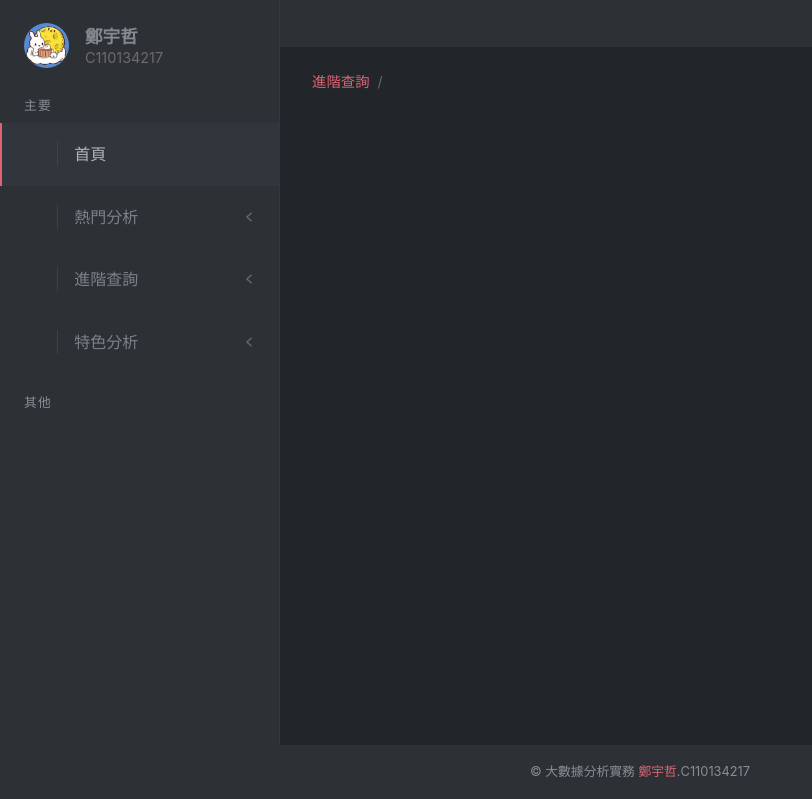
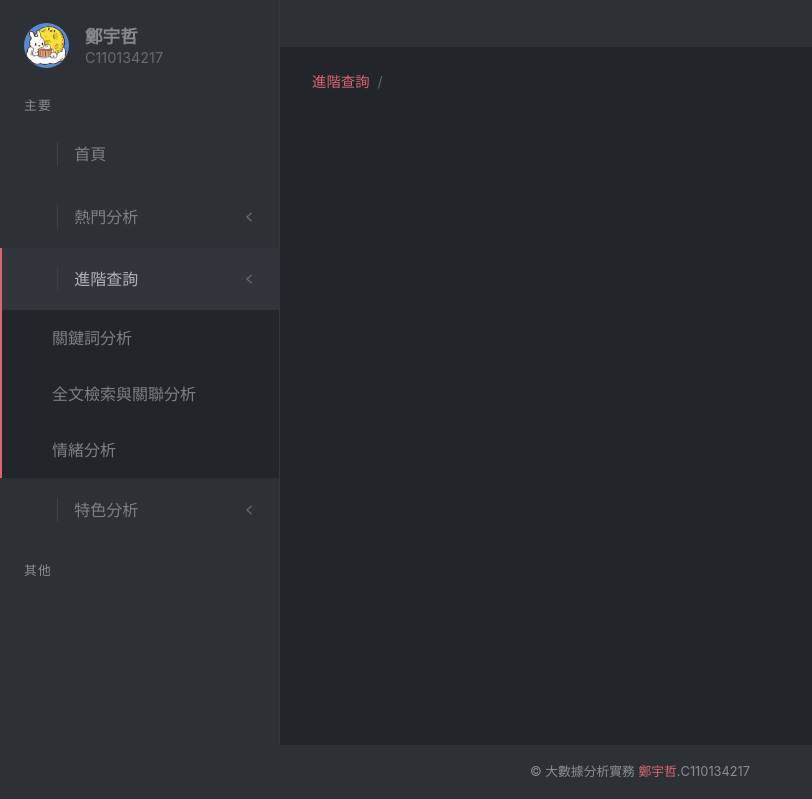
Before and after one commit to AAdyC13/ANANews, a Django app: page /advanced_search/base/ in a window 1280 px wide. Shown: the part 82-881 px from the top of the page, without its empty margins (0-812 px from the left). Run offline with Django 5.2, Linux system fonts and the light colour scheme; parts of the project's set-up code (start-up, migrations or seed data) failed here and were passed over; some libraries are stand-ins or nearby versions.

Commit message:
完成sidebar保存狀態

```diff
--- a/static/js/front.js
+++ b/static/js/front.js
@@ -98,7 +98,7 @@ document.addEventListener("DOMContentLoaded", function () {
     });
 
     // ------------------------------------------------------- //
-    // Sidebar展開、關閉
+    // Sidebar縮小、恢復正常的按鈕
     // ------------------------------------------------------ //
     var sidebarToggler = document.querySelector(".sidebar-toggle");
     var sidebar = document.querySelector("#sidebar");
@@ -115,6 +115,29 @@ document.addEventListener("DOMContentLoaded", function () {
             document.dispatchEvent(new Event("sidebarChanged"));
         });
     }
+    // ------------------------------------------------------- //
+    // Sidebar調整active位置
+    // ------------------------------------------------------ //
+    function handleSidebarUpdate(pathname = window.location.pathname) {
+        if (pathname === "/") {
+            const rootItem = document.getElementById("index");
+            rootItem?.classList.add("active");
+            return;
+        }
+
+        const [first, second] = pathname.split("/").slice(1);
+        const parentItem = document.getElementById(first);
+        if (!parentItem) return;
+
+        parentItem.classList.add("active");
+
+        const subList = parentItem.querySelector(".collapse.list-unstyled");
+        subList?.classList.add("show");
+
+        const subItem = document.getElementById(second);
+        subItem?.classList.add("active");
+    }
+    handleSidebarUpdate();
 
     // 服務於底下功能的function，停用
     function bsValidationBehavior(errorInputs, form) {
--- a/templates/sidebar.html
+++ b/templates/sidebar.html
@@ -10,45 +10,49 @@
   </div><span class="text-uppercase text-gray-600 text-xs mx-3 px-2 heading mb-2">主要</span>
   <ul class="list-unstyled">
 
-    <li class="sidebar-item active"><a class="sidebar-link" href='/'>
+    <li class="sidebar-item" id="index"><a class="sidebar-link" href='/'>
         <svg class="svg-icon svg-icon-sm svg-icon-heavy">
           <use xlink:href="#real-estate-1"> </use>
         </svg><span>首頁</span></a></li>
 
-    <li class="sidebar-item"><a class="sidebar-link" href="#topDropdown" data-bs-toggle="collapse">
+    <li class="sidebar-item" id="top"><a class="sidebar-link" href="#topDropdown" data-bs-toggle="collapse">
         <svg class="svg-icon svg-icon-sm svg-icon-heavy">
           <use xlink:href="#portfolio-grid-1"> </use>
         </svg><span>熱門分析</span></a>
       <ul class="collapse list-unstyled " id="topDropdown">
-        <li><a class="sidebar-link" href="http://{{ request.get_host }}/top/top_keyword">{{top_keyword}}</a></li>
-        <li><a class="sidebar-link" href="http://{{ request.get_host }}/top/top_person">{{top_person}}</a></li>
+        <li id="top_keyword"><a class="sidebar-link"
+            href="http://{{ request.get_host }}/top/top_keyword">{{top_keyword}}</a></li>
+        <li id="top_person"><a class="sidebar-link"
+            href="http://{{ request.get_host }}/top/top_person">{{top_person}}</a></li>
       </ul>
     </li>
 
-    <li class="sidebar-item"><a class="sidebar-link" href="#advDropdown" data-bs-toggle="collapse">
+    <li class="sidebar-item" id="advanced_search"><a class="sidebar-link" href="#advDropdown" data-bs-toggle="collapse">
         <svg class="svg-icon svg-icon-sm svg-icon-heavy">
           <use xlink:href="#portfolio-grid-1"> </use>
         </svg><span>進階查詢</span></a>
       <ul class="collapse list-unstyled " id="advDropdown">
-        <li><a class="sidebar-link"
+        <li id="user_interest"><a class="sidebar-link"
             href="http://{{ request.get_host }}/advanced_search/user_interest">{{user_interest}}</a>
         </li>
-        <li><a class="sidebar-link"
+        <li id="keyword_assoc"><a class="sidebar-link"
             href="http://{{ request.get_host }}/advanced_search/keyword_assoc">{{keyword_assoc}}</a>
         </li>
-        <li><a class="sidebar-link" href="http://{{ request.get_host }}/advanced_search/sentiment">{{sentiment}}</a>
+        <li id="sentiment"><a class="sidebar-link"
+            href="http://{{ request.get_host }}/advanced_search/sentiment">{{sentiment}}</a>
         </li>
       </ul>
     </li>
 
-    <li class="sidebar-item"><a class="sidebar-link" href="#specialDropdown" data-bs-toggle="collapse">
+    <li class="sidebar-item" id="special_ana"><a class="sidebar-link" href="#specialDropdown" data-bs-toggle="collapse">
         <svg class="svg-icon svg-icon-sm svg-icon-heavy">
           <use xlink:href="#portfolio-grid-1"> </use>
         </svg><span>特色分析</span></a>
       <ul class="collapse list-unstyled " id="specialDropdown">
-        <li><a class="sidebar-link" href="http://{{ request.get_host }}/special_ana/president_Lai">{{president_Lai}}</a>
+        <li id="president_Lai"><a class="sidebar-link"
+            href="http://{{ request.get_host }}/special_ana/president_Lai">{{president_Lai}}</a>
         </li>
-        <li><a class="sidebar-link"
+        <li id="LegislativeYuan_caucus"><a class="sidebar-link"
             href="http://{{ request.get_host }}/special_ana/LegislativeYuan_caucus">{{LegislativeYuan_caucus}}</a>
         </li>
       </ul>
```
